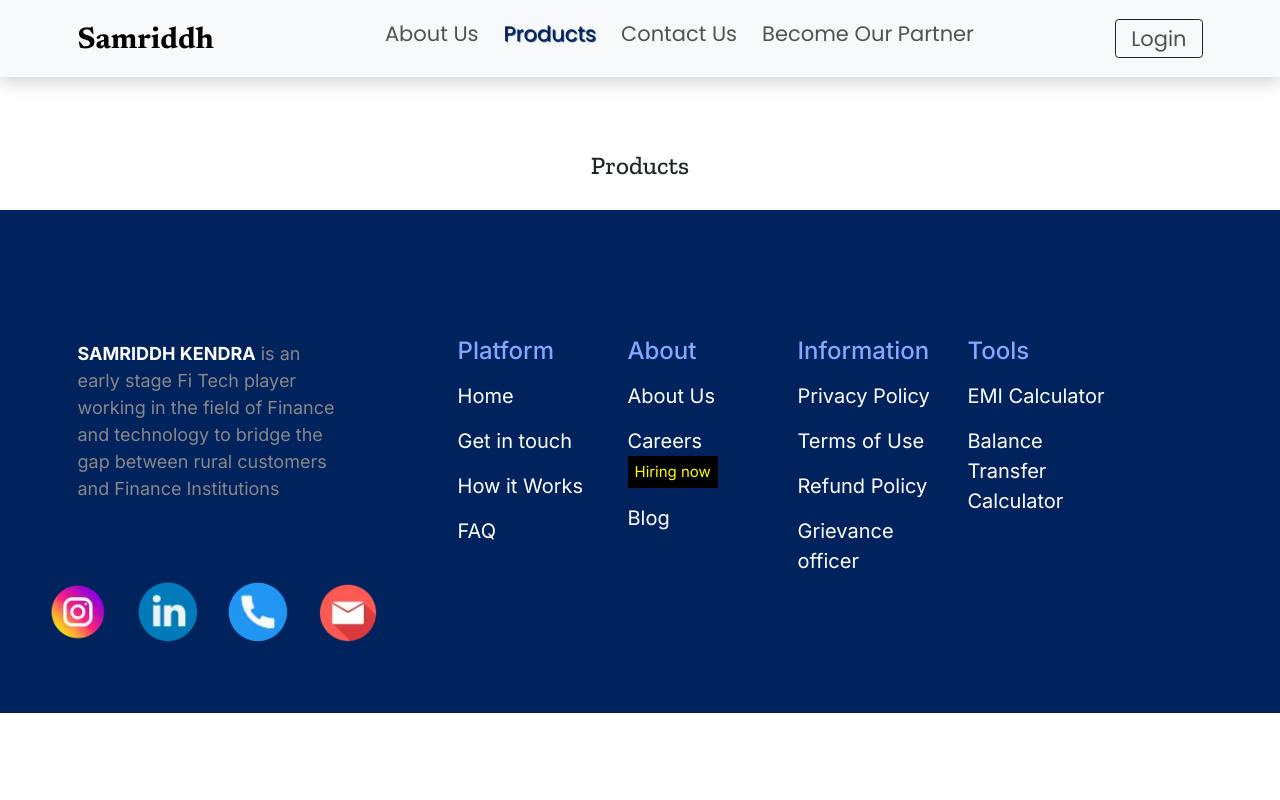
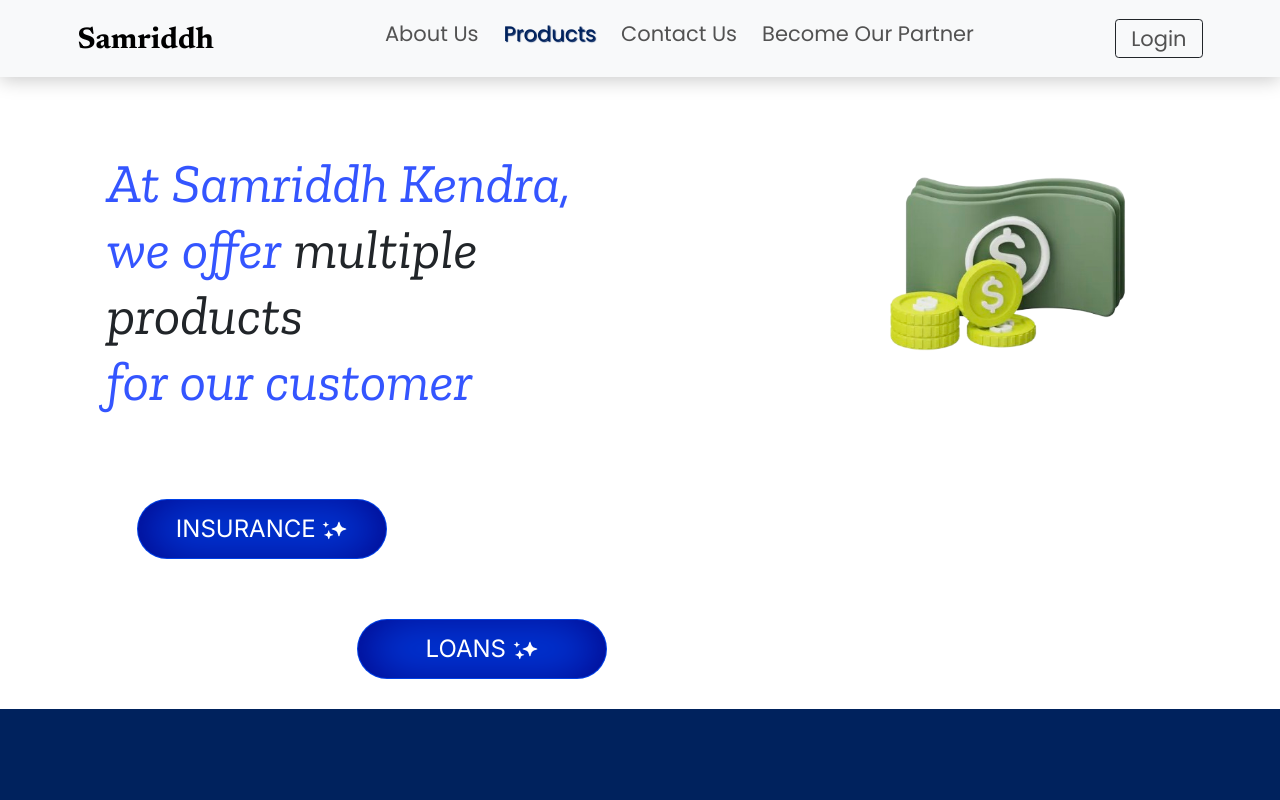
Before and after one commit to mohitanand744/Samriddh_React, a React (Vite) app: page /products in a window 1280 px wide. Shown: the top 800 px of the page. Built offline with nearby package versions, Linux system fonts and the light colour scheme.

Commit message:
added section 1 in product page

```diff
--- a/src/Pages/AboutUs.jsx
+++ b/src/Pages/AboutUs.jsx
@@ -470,7 +470,7 @@ const AboutUs = () => {
                     placeholder="Enquiry"
                   ></textarea>
                 </div>
-                <button className="btn btn-outline-light w-100 fs-2 font-inter mt-4">
+                <button className="btn btn-outline-light w-100 fs-2 fw-semibold font-inter mt-4">
                   Submit
                 </button>
               </form>
--- a/src/Pages/Products.jsx
+++ b/src/Pages/Products.jsx
@@ -2,9 +2,33 @@ import React from "react";
 
 const Products = () => {
   return (
-    <center className="mt-15">
-      <h1>Products</h1>
-    </center>
+    <div className="product">
+      <section className="container-fluid mt-15 product_section_1">
+        <div className="row justify-content-xl-around justify-content-lg-center  justify-content-md-center justify-content-center">
+          <div className="col-xl-5  col-lg-6 col-md-6 col-12 text-lg-start text-center ">
+            <h1 className="title-font fs-55 fw-normal text-light-blue">
+              At Samriddh Kendra, we offer
+              <span className="text-dark fw-medium">
+                {" "}
+                multiple products <br />
+              </span>{" "}
+              for our customer
+            </h1>
+            <div className="button-container w-100 d-flex flex-column  mt-7 gap-5">
+              <button className="btn custom-btn fs-24 text-white ms-5 mt-4 font-inter">
+                INSURANCE <img src="./BTNSTAR.png" alt="" />
+              </button>
+              <button className="btn custom-btn mt-5 fs-24 text-white font-inter ">
+                LOANS <img src="./BTNSTAR.png" alt="" />
+              </button>
+            </div>
+          </div>
+          <div className="image_Container col-xl-7 col-lg-6 col-md-6 col-12 order-lg-last order-md-last order-first">
+            <img src="./LoanImg.png" className="img-fluid" />
+          </div>
+        </div>
+      </section>
+    </div>
   );
 };
 
--- a/src/css/fonts.css
+++ b/src/css/fonts.css
@@ -19,6 +19,10 @@
   font-style: italic;
 }
 
+.font-zilla {
+  font-family: "Zilla Slab", serif !important;
+}
+
 .newsreader {
   font-family: "Newsreader", serif;
 }
@@ -28,16 +32,20 @@
 .fs-55 {
   font-size: 5.5rem !important;
 }
+
+.fs-50 {
+  font-size: 5rem;
+}
 .fs-36 {
   font-size: 3.6rem !important;
 }
 
 .fs-24 {
-  font-size: 2.4rem;
+  font-size: 2.4rem !important;
 }
 
 .fs-26 {
-  font-size: 2.6rem;
+  font-size: 2.6rem !important;
 }
 
 .fs-3 {
--- a/src/css/index.css
+++ b/src/css/index.css
@@ -244,6 +244,22 @@ li {
 
 .owl-carousel {
   position: inherit !important;
+}
+
+.custom-btn {
+  width: 25rem;
+  height: 6rem;
+  background: #0040e6 !important;
+  box-shadow: #030081 0px 0px 55px inset;
+  border-radius: 5rem !important;
+  -webkit-border-radius: 5rem !important;
+  -moz-border-radius: 5rem !important;
+  -ms-border-radius: 5rem !important;
+  -o-border-radius: 5rem !important;
+
+  &:nth-child(2) {
+    margin-left: 25rem;
+  }
 }
 
 /***** End Global Css *****/
@@ -987,6 +1003,11 @@ li {
         width: 100%;
         height: 100%;
         object-fit: cover;
+        border-radius: 1rem;
+        -webkit-border-radius: 1rem;
+        -moz-border-radius: 1rem;
+        -ms-border-radius: 1rem;
+        -o-border-radius: 1rem;
       }
     }
     .text-container {
@@ -1022,6 +1043,22 @@ li {
   }
 }
 /***** End About Page *****/
+
+/***** Product Page Section *****/
+
+.product_section_1 {
+  height: 100%;
+
+  & .image_Container {
+    width: 35rem;
+
+    & img {
+      width: 100%;
+    }
+  }
+}
+
+/***** End Product Page Section *****/
 
 /***** Footer Section *****/
 
```
Also changed, not shown: public/BTNSTAR.png (added), public/LoanImg.png (added).
